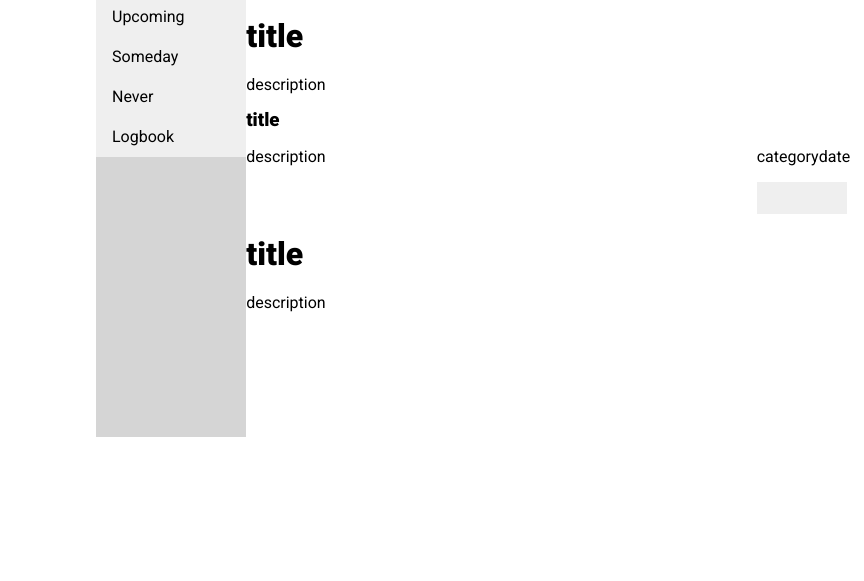
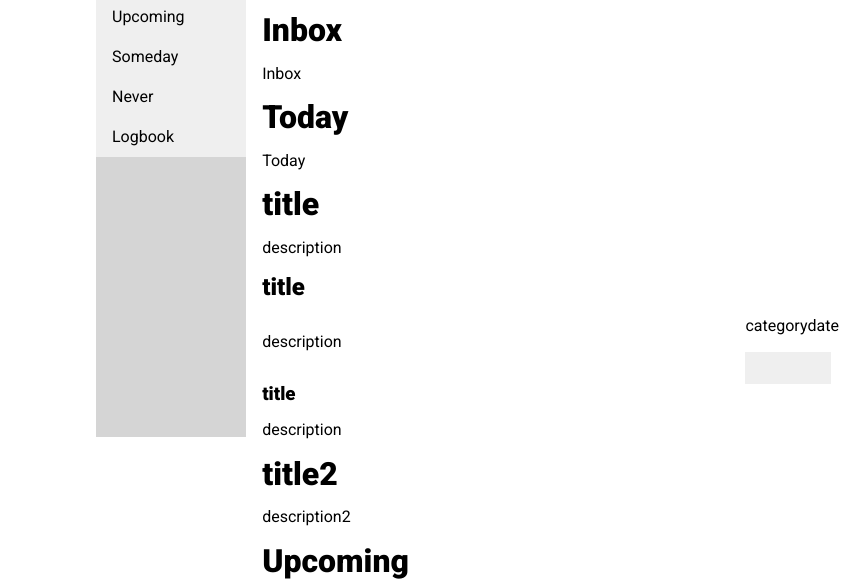
Before and after one commit to oavqt/014-tdtop, a website built with webpack: page src/index.html in a window 1280 px wide. Shown: the part 223-804 px from the top of the page, 0-864 px from the left. Built offline with nearby package versions, Linux system fonts and the light colour scheme.

Commit message:
Dynamically add list, task, and note objects to the DOM in a ordered fashion

```diff
--- a/src/css/styles.css
+++ b/src/css/styles.css
@@ -115,6 +115,10 @@ button:hover {
   font-size: 1.5rem;
 }
 
+.display__body {
+  padding: 1em;
+}
+
 /*Application Misc*/
 .application__misc {
   width: 29%;
@@ -149,6 +153,8 @@ button:hover {
 }
 
 .body__description {
+  align-items: center;
+  display: flex;
   width: 85%;
 }
 
--- a/src/theDom.js
+++ b/src/theDom.js
@@ -8,16 +8,37 @@ const theDOMTemplate = {
   automaticProject: (title) => {
     theDOMAppendTo.theSidebarAutomatic(theDOMCreate.automaticProject(title));
   },
-  list: (title, description) => {
-    theDOMAppendTo.theDisplayBody(theDOMCreate.list(title, description));
+  project: (title, description, id) => {
+    theDOMAppendTo.theDisplayBody(theDOMCreate.project(title, description, id));
   },
-  task: (title, description, category, date = '') => {
-    theDOMAppendTo.theDisplayBody(
-      theDOMCreate.task(title, description, category, date)
+  list: (idProject, title, description, id) => {
+    theDOMAppendTo.theProject(
+      idProject,
+      theDOMCreate.list(title, description, id, idProject)
     );
   },
-  note: (title, description) => {
-    theDOMAppendTo.theDisplayBody(theDOMCreate.note(title, description));
+  task: (idList, title, description, category, date = '', id, idProject) => {
+    theDOMAppendTo.theList(
+      idList,
+      idProject,
+      theDOMCreate.task(
+        title,
+        description,
+        category,
+        date,
+        id,
+        idProject,
+        idList
+      )
+    );
+  },
+  note: (idTask, title, description, id, idProject, idList) => {
+    theDOMAppendTo.theTask(
+      idTask,
+      idProject,
+      idList,
+      theDOMCreate.note(title, description, id, idProject, idList, idTask)
+    );
   },
 };
 
@@ -41,23 +62,54 @@ const theDOMCreate = {
     return element;
   },
   customProject: () => {},
-  list: (title, description) => {
+  project: (title, description, id) => {
     const element = theElement.create(
       'div',
-      { class: 'body__list' },
-      theElement.create('h1', { class: 'list__title' }, title),
-      theElement.create('p', { class: 'list__description' }, description)
+      { class: 'body__project', ['data-id']: id },
+      theElement.create(
+        'div',
+        { class: 'project__title' },
+        theElement.create('h1', { class: 'title__text' }, title)
+      ),
+      theElement.create(
+        'div',
+        { class: 'project__description' },
+        theElement.create('p', { class: 'description__text' }, description)
+      )
     );
     return element;
   },
-  task: (title, description, category, date) => {
+
+  list: (title, description, id, idProject) => {
     const element = theElement.create(
       'div',
-      { class: 'list__task' },
+      { class: 'project__list', ['data-id']: id, ['data-project']: idProject },
+      theElement.create(
+        'div',
+        { class: 'list__title' },
+        theElement.create('h1', { class: 'title__text' }, title)
+      ),
+      theElement.create(
+        'div',
+        { class: 'list__description' },
+        theElement.create('p', { class: 'description__text' }, description)
+      )
+    );
+    return element;
+  },
+  task: (title, description, category, date, id, idProject, idList) => {
+    const element = theElement.create(
+      'div',
+      {
+        class: 'list__task',
+        ['data-id']: id,
+        ['data-project']: idProject,
+        ['data-list']: idList,
+      },
       theElement.create(
         'div',
         { class: 'task__title' },
-        theElement.create('h3', { class: 'title__text' }, title)
+        theElement.create('h2', { class: 'title__text' }, title)
       ),
       theElement.create(
         'div',
@@ -95,12 +147,26 @@ const theDOMCreate = {
     );
     return element;
   },
-  note: (title, description) => {
+  note: (title, description, id, idProject, idList, idTask) => {
     const element = theElement.create(
       'div',
-      { class: 'task__note' },
-      theElement.create('h1', { class: 'note__title' }, title),
-      theElement.create('p', { class: 'note__description' }, description)
+      {
+        class: 'task__note',
+        ['data-id']: id,
+        ['data-project']: idProject,
+        ['data-list']: idList,
+        ['data-task']: idTask,
+      },
+      theElement.create(
+        'div',
+        { class: 'note__title' },
+        theElement.create('h3', { class: 'title__text' }, title)
+      ),
+      theElement.create(
+        'div',
+        { class: 'note__description' },
+        theElement.create('p', { class: 'description__text' }, description)
+      )
     );
     return element;
   },
@@ -129,6 +195,15 @@ const theDOMAppendTo = {
   theDisplayBody: (element) => {
     theDOMGet.theDisplayBody().appendChild(element);
   },
+  theProject: (idProject, element) => {
+    theDOMGet.theProject(idProject).appendChild(element);
+  },
+  theList: (idList, idProject, element) => {
+    theDOMGet.theList(idList, idProject).appendChild(element);
+  },
+  theTask: (idTask, idProject, idList, element) => {
+    theDOMGet.theTask(idTask, idProject, idList).appendChild(element);
+  },
 };
 
 //Get DOM Elements
@@ -153,6 +228,29 @@ const theDOMGet = {
   },
   theDisplayBody: () => {
     return document.querySelector('.display__body');
+  },
+  theProject: (idProject) => {
+    const projects = [...document.querySelectorAll('.body__project')];
+    return projects.filter(
+      (project) => project.dataset.id === idProject.toString()
+    )[0];
+  },
+  theList: (idList, idProject) => {
+    const lists = [...document.querySelectorAll('.project__list')];
+    return lists.filter(
+      (list) =>
+        list.dataset.id === idList.toString() &&
+        list.dataset.project === idProject.toString()
+    )[0];
+  },
+  theTask: (idTask, idProject, idList) => {
+    const tasks = [...document.querySelectorAll('.list__task')];
+    return tasks.filter(
+      (task) =>
+        task.dataset.id === idTask.toString() &&
+        task.dataset.project === idProject.toString() &&
+        task.dataset.list === idList.toString()
+    )[0];
   },
   theButton: (className) => {
     const buttons = document.querySelectorAll('button');
--- a/src/theList.js
+++ b/src/theList.js
@@ -38,7 +38,7 @@ const objectCreate = {
 
 const objectAdd = (project, object) => {
   project.push(object);
-  object['#'] = project.indexOf(object);
+  object.id = project.indexOf(object);
 };
 
 const objectTemplate = {
@@ -46,6 +46,7 @@ const objectTemplate = {
     const proto = {
       addList: objectTemplate.list,
       addDOMAutomaticProject: theDOMTemplate.automaticProject,
+      addDOMProject: theDOMTemplate.project,
       addDOMTask: theDOMTemplate.task,
     };
 
@@ -97,10 +98,6 @@ const objectTemplate = {
   },
 };
 
-// const theInheritProto = (proto, object) => {
-//   return Object.assign(Object.create({ proto }), object);
-// };
-
 /*
 project
   -list track its task
@@ -119,6 +116,7 @@ project
 */
 
 //Create Application
+//Application Data
 const theProjectData = (() => {
   let automaticProject = [];
   let customProject = [];
@@ -126,6 +124,7 @@ const theProjectData = (() => {
   return { automaticProject, customProject };
 })();
 
+//Automatic Projects
 const theAutomaticProject = () => {
   theProjectData.automaticProject = []; //Temporary Server HMR
 
@@ -138,9 +137,20 @@ const theAutomaticProject = () => {
   objectTemplate.project(automatic, 'Logbook', 'Logbook');
 };
 
+//Temporary Demos
 const theAutomaticListDemo = () => {
   theProjectData.automaticProject[1].addList(
     theProjectData.automaticProject[1].list,
+    'title',
+    'description'
+  );
+  theProjectData.automaticProject[1].addList(
+    theProjectData.automaticProject[1].list,
+    'title2',
+    'description2'
+  );
+  theProjectData.automaticProject[4].addList(
+    theProjectData.automaticProject[4].list,
     'title',
     'description'
   );
@@ -157,7 +167,6 @@ const theAutomaticTaskDemo = () => {
 };
 
 const theAutomaticNoteDemo = () => {
-  console.log(theProjectData.automaticProject[1].list[0].task[0]);
   theProjectData.automaticProject[1].list[0].task[0].addNote(
     theProjectData.automaticProject[1].list[0].task[0].note,
     'title',
@@ -165,36 +174,70 @@ const theAutomaticNoteDemo = () => {
   );
 };
 
-const theProjectDOM = (projectData) => {
-  theProjectData[projectData].forEach((project) => {
-    project.addDOMAutomaticProject(project.title.toLowerCase());
-  });
-};
-
-const theListDOM = (projectData) => {
+//Application DOM Data
+const theUpdateIDData = (projectData) => {
   theProjectData[projectData].forEach((project) => {
     project.list.forEach((list) => {
-      list.addDOMList(list.title, list.description);
-    });
-  });
-};
-
-const theTaskDOM = (projectData) => {
-  theProjectData[projectData].forEach((project) => {
-    project.list.forEach((list) => {
+      list.project = project.id;
       list.task.forEach((task) => {
-        task.addDOMTask(task.title, task.description, task.category, task.date);
+        task.project = project.id;
+        task.list = list.id;
+        task.note.forEach((note) => {
+          note.project = project.id;
+          note.list = list.id;
+          note.task = task.id;
+        });
       });
     });
   });
 };
 
-const theNoteDOM = (projectData) => {
+const theDOMProjectData = (projectData) => {
+  theProjectData[projectData].forEach((project) => {
+    project.addDOMAutomaticProject(project.title.toLowerCase());
+    project.addDOMProject(project.title, project.description, project.id);
+  });
+};
+
+const theDOMListData = (projectData) => {
+  theProjectData[projectData].forEach((project) => {
+    project.list.forEach((list) => {
+      list.addDOMList(project.id, list.title, list.description, list.id);
+    });
+  });
+};
+
+const theDOMTaskData = (projectData) => {
+  theProjectData[projectData].forEach((project) => {
+    project.list.forEach((list) => {
+      list.task.forEach((task) => {
+        task.addDOMTask(
+          list.id,
+          task.title,
+          task.description,
+          task.category,
+          task.date,
+          task.id,
+          project.id
+        );
+      });
+    });
+  });
+};
+
+const theDOMNoteData = (projectData) => {
   theProjectData[projectData].forEach((project) => {
     project.list.forEach((list) => {
       list.task.forEach((task) => {
         task.note.forEach((note) => {
-          note.addDOMNote(note.title, note.description);
+          note.addDOMNote(
+            task.id,
+            note.title,
+            note.description,
+            note.id,
+            project.id,
+            list.id
+          );
         });
       });
     });
@@ -203,13 +246,17 @@ const theNoteDOM = (projectData) => {
 
 const theAutomaticApplication = () => {
   theAutomaticProject();
-  theProjectDOM('automaticProject');
+  theUpdateIDData('automaticProject');
+  theDOMProjectData('automaticProject');
   theAutomaticListDemo();
-  theListDOM('automaticProject');
+  theUpdateIDData('automaticProject');
+  theDOMListData('automaticProject');
   theAutomaticTaskDemo();
-  theTaskDOM('automaticProject');
+  theUpdateIDData('automaticProject');
+  theDOMTaskData('automaticProject');
   theAutomaticNoteDemo();
-  theNoteDOM('automaticProject');
+  theUpdateIDData('automaticProject');
+  theDOMNoteData('automaticProject');
 };
 
 export { theAutomaticApplication };
```
